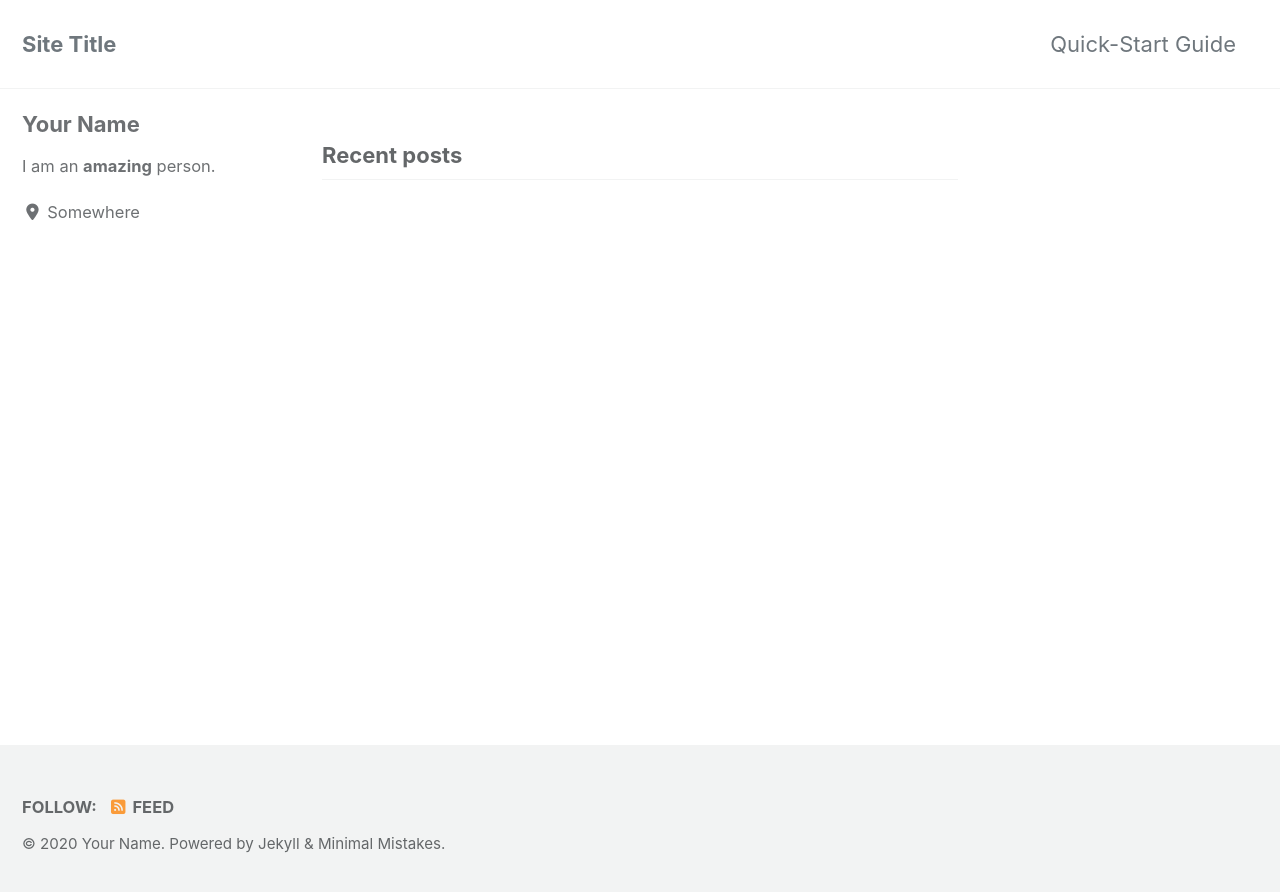
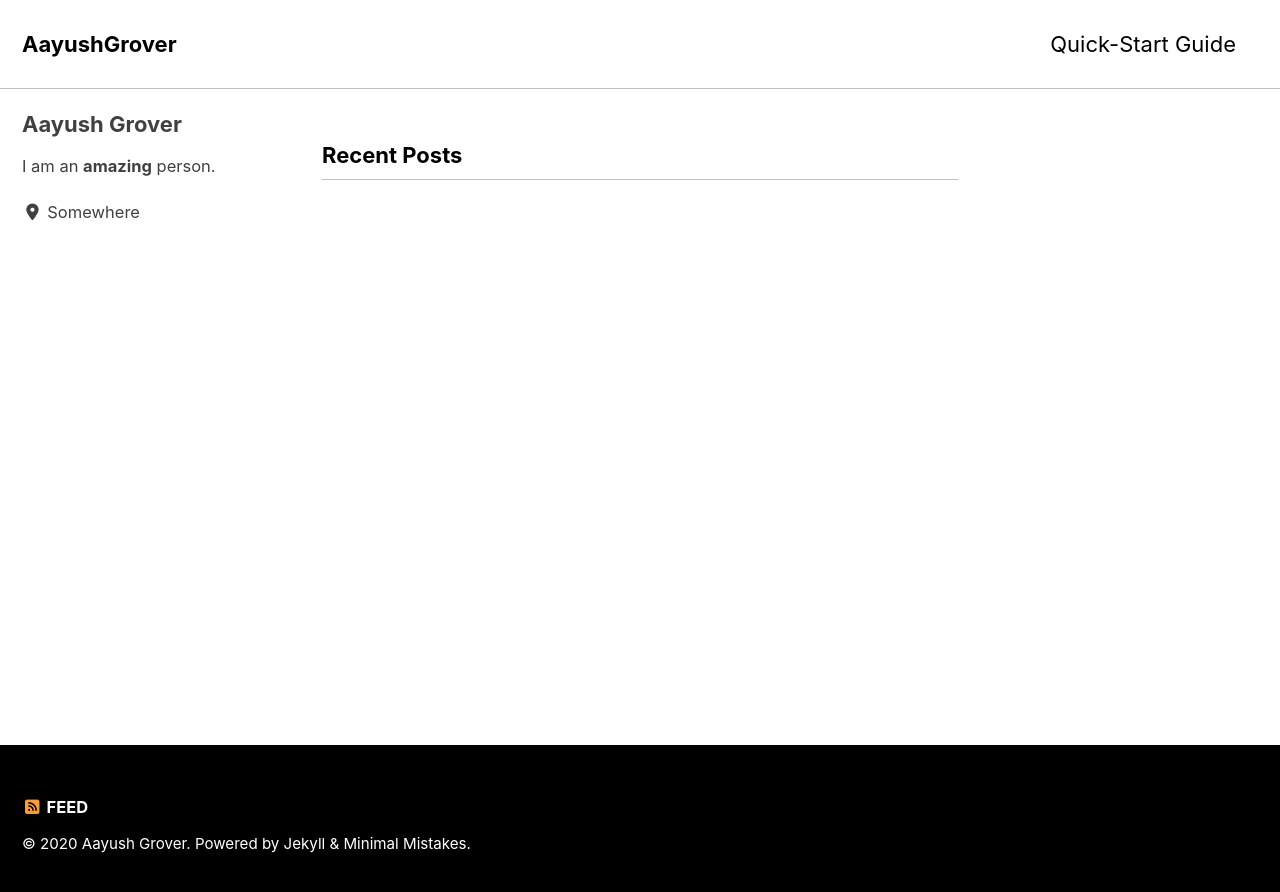
Before and after one commit to AayushGrover/AayushGrover.github.io, a Jekyll site: the page built from index.html, in a window 1280 px wide. Shown: the top 892 px of the page. Built offline with Jekyll 4.4.1, drawn with Linux system fonts in a browser that asks for light colours; cached includes are drawn as plain includes; nearby versions of some CDN libraries; the list of posts is cut into pages by our own code.

Commit message:
Update _config.yml

```diff
--- a/_config.yml
+++ b/_config.yml
@@ -12,16 +12,16 @@
 
 # theme                  : "minimal-mistakes-jekyll"
 # remote_theme           : "mmistakes/minimal-mistakes"
-minimal_mistakes_skin    : "default" # "air", "aqua", "contrast", "dark", "dirt", "neon", "mint", "plum", "sunrise"
+minimal_mistakes_skin    : "contrast" # "air", "aqua", "contrast", "dark", "dirt", "neon", "mint", "plum", "sunrise"
 
 # Site Settings
-locale                   : "en-US"
-title                    : "Site Title"
+locale                   : "en-IN"
+title                    : "AayushGrover"
 title_separator          : "-"
 subtitle                 : # site tagline that appears below site title in masthead
-name                     : "Your Name"
-description              : "An amazing website."
-url                      : # the base hostname & protocol for your site e.g. "https://mmistakes.github.io"
+name                     : "Aayush Grover"
+description              : "Aayush's personal website."
+url                      : https://aayushgrover.github.io/ # the base hostname & protocol for your site e.g. "https://mmistakes.github.io"
 baseurl                  : # the subpath of your site, e.g. "/blog"
 repository               : # GitHub username/repo-name e.g. "mmistakes/minimal-mistakes"
 teaser                   : # path of fallback teaser image, e.g. "/assets/images/500x300.png"
@@ -93,7 +93,7 @@ analytics:
 
 # Site Author
 author:
-  name             : "Your Name"
+  name             : "Aayush Grover"
   avatar           : # path of avatar image, e.g. "/assets/images/bio-photo.jpg"
   bio              : "I am an **amazing** person."
   location         : "Somewhere"
```
